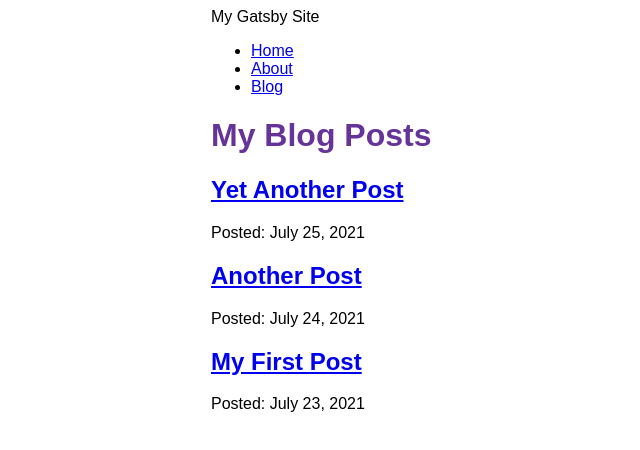
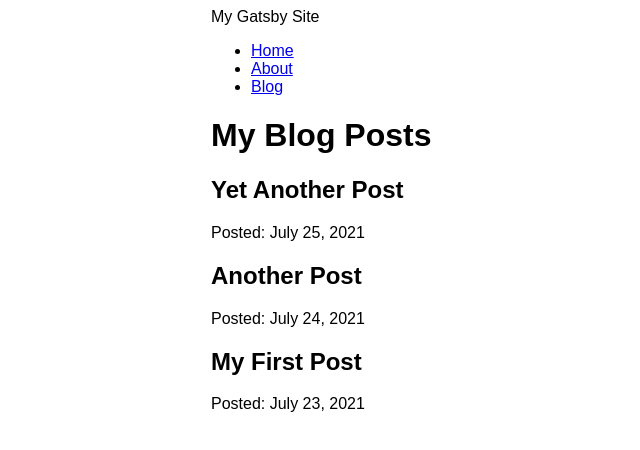
Before and after one commit to yoonjh517/my-gatsby-blog, a Gatsby site: page /blog in a window 1280 px wide. Shown: the whole page, without its empty margins (179-819 px from the left). Built offline with nearby package versions, Linux system fonts and the light colour scheme; Gatsby itself is replaced by a stand-in of ours.

Commit message:
editing start

```diff
--- a/package.json
+++ b/package.json
@@ -16,6 +16,7 @@
   "dependencies": {
     "@mdx-js/mdx": "^1.6.22",
     "@mdx-js/react": "^1.6.22",
+    "bootstrap": "5.0.2",
     "gatsby": "^3.10.2",
     "gatsby-plugin-gatsby-cloud": "^2.10.1",
     "gatsby-plugin-image": "^1.10.1",
@@ -23,6 +24,7 @@
     "gatsby-plugin-sharp": "^3.10.2",
     "gatsby-source-filesystem": "^3.10.0",
     "react": "^17.0.1",
+    "react-bootstrap": "^2.0.0-beta.4",
     "react-dom": "^17.0.1"
   }
 }
--- a/src/components/layout.module.css
+++ b/src/components/layout.module.css
@@ -5,7 +5,7 @@
 }
 
 .heading {
-  color: rebeccapurple;
+  color: black;
 }
 .nav-links {
   display: flex;
@@ -24,3 +24,7 @@
   font-weight: 700;
   margin: 3rem 0;
 }
+article a {
+  color: black;
+  text-decoration: none;
+}
--- a/src/pages/index.js
+++ b/src/pages/index.js
@@ -2,6 +2,8 @@
 import * as React from "react";
 import Layout from "../components/layout";
 import { StaticImage } from "gatsby-plugin-image";
+// import { Button } from "react-bootstrap";
+import "bootstrap/dist/css/bootstrap.min.css";
 
 // Step 2: Define your component
 const IndexPage = () => {
```
Also changed, not shown: 2 other files.
